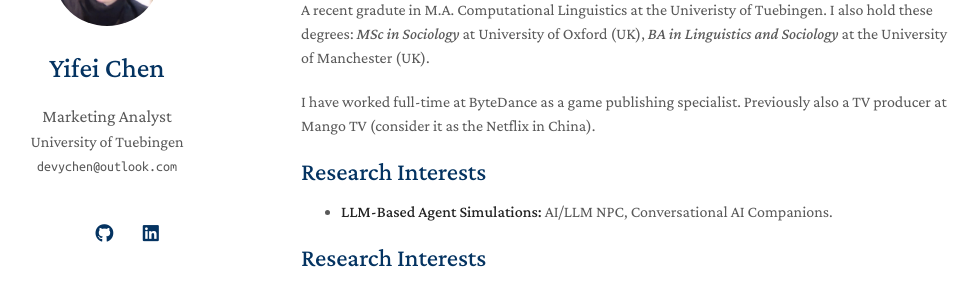
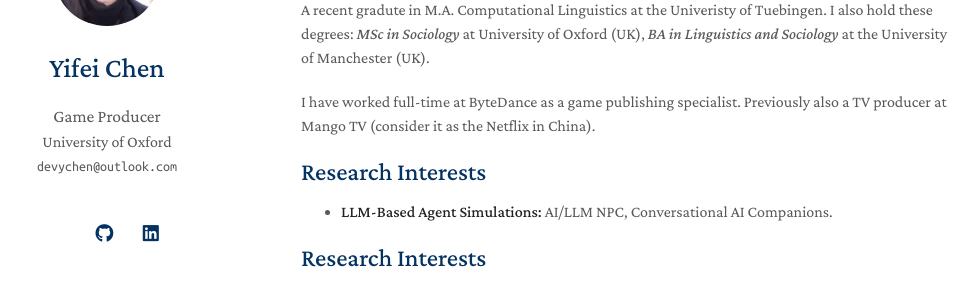
Before and after one commit to devychen/devychen.github.io, a Jekyll site: the page built from index.md, in a window 1280 px wide. Shown: the part 155-446 px from the top of the page, without its empty margins (169-1147 px from the left). Built offline with Jekyll 4.4.1, drawn with Linux system fonts in a browser that asks for light colours; a style sheet for code colours, icons or effects is not loaded; our own code applies the rules of GitHub Pages for plain Markdown files.

Commit message:
Update _config.yml

```diff
--- a/_config.yml
+++ b/_config.yml
@@ -1,7 +1,7 @@
 # Basic Information
 title: Yifei Chen
-position: Marketing Analyst
-affiliation: University of Tuebingen
+position: Game Producer
+affiliation: University of Oxford
 email: devychen@outlook.com
 
 # Search Engine Optimization (SEO)
```
